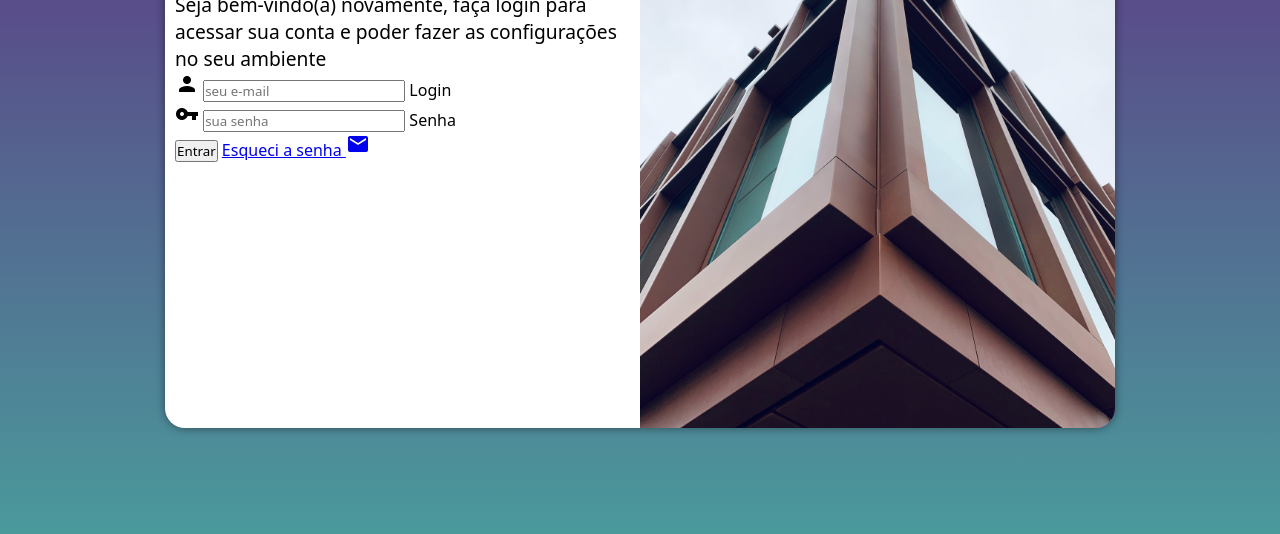
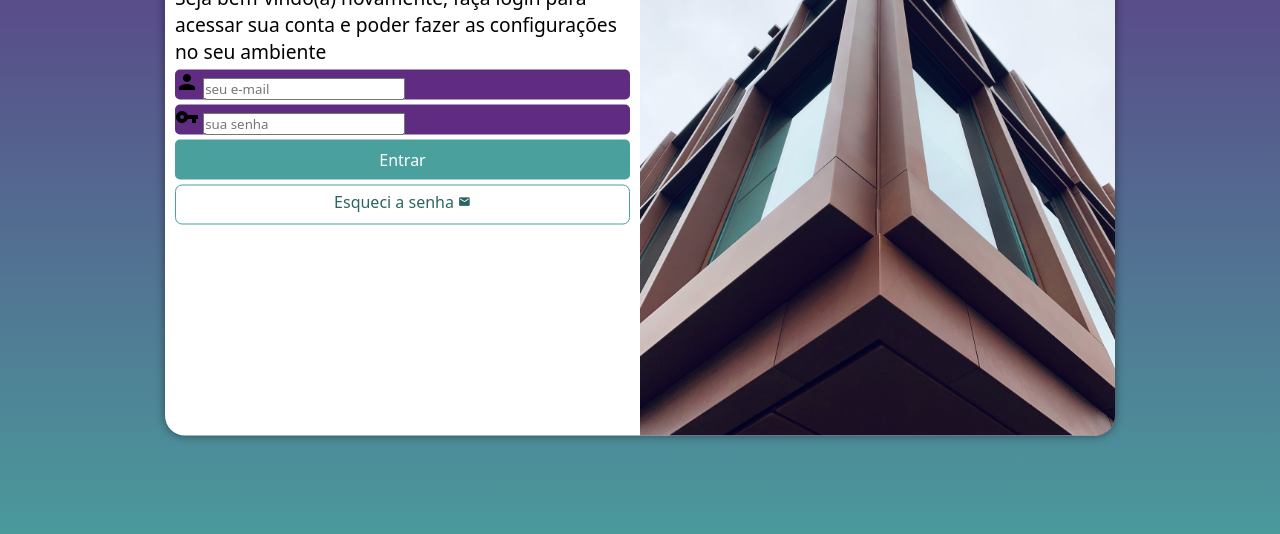
Before and after one commit to leopdani/projeto-login, a plain HTML site: page index.html in a window 1280 px wide. Shown: the part 222-756 px from the top of the page. Drawn offline with Linux system fonts and the light colour scheme.

Commit message:
formatação do formulario

```diff
--- a/estilos/style.css
+++ b/estilos/style.css
@@ -33,7 +33,7 @@ section#login{
 
     background-color: white;
     width: 250px;
-    height: 500px;
+    height: 515px;
     border-radius: 20px;
     box-shadow: 0px 0px 10px rgba(0, 0, 0, 0.459);
 
@@ -64,3 +64,54 @@ div#formulario > h1 {
 div#formulario > p {
     font-size: 0.8em;
 }
+
+form > div.campo {
+    background-color: #5f2c82;
+    display: block;
+    width: 100%;
+    height: 40%;
+    border-radius: 5px;
+    margin: 5px 0px;
+}
+
+div.campo > label{
+    display: none;
+}
+
+form > input[type=submit]{
+    display: block;
+    font-size: 1em;
+    width: 100%;
+    height: 40px;
+    background-color: #49a09d;
+    color: white;
+    border: none;
+    border-radius: 5px;
+    cursor: pointer;
+}
+
+form > input[type=submit]:hover{
+    background-color: #2d6462;
+}
+
+form >a.botao{
+    display: block;
+    text-align: center;
+    font-size: 1em;
+    width: 100%;
+    height: 40px;
+    padding-top: 5px;
+    margin-top: 5px;
+    background-color: white;
+    color: #2d6462;
+    border: 1px solid #49a09d;
+    border-radius: 7px;
+    text-decoration: none;
+}
+form > a.botao:hover{
+    background-color: #6cd3cf;
+}
+
+form > a.botao > i{
+    font-size: 0.8em;
+}
--- a/index.html
+++ b/index.html
@@ -32,7 +32,7 @@
                     <label for="isenha">Senha</label>
                 </div>
                 <input type="submit" value="Entrar">
-                <a href="esqueci.html">
+                <a href="esqueci.html" class="botao">
                     Esqueci a senha <i class="material-icons">mail</i>
                 </a>
             </form>
```
